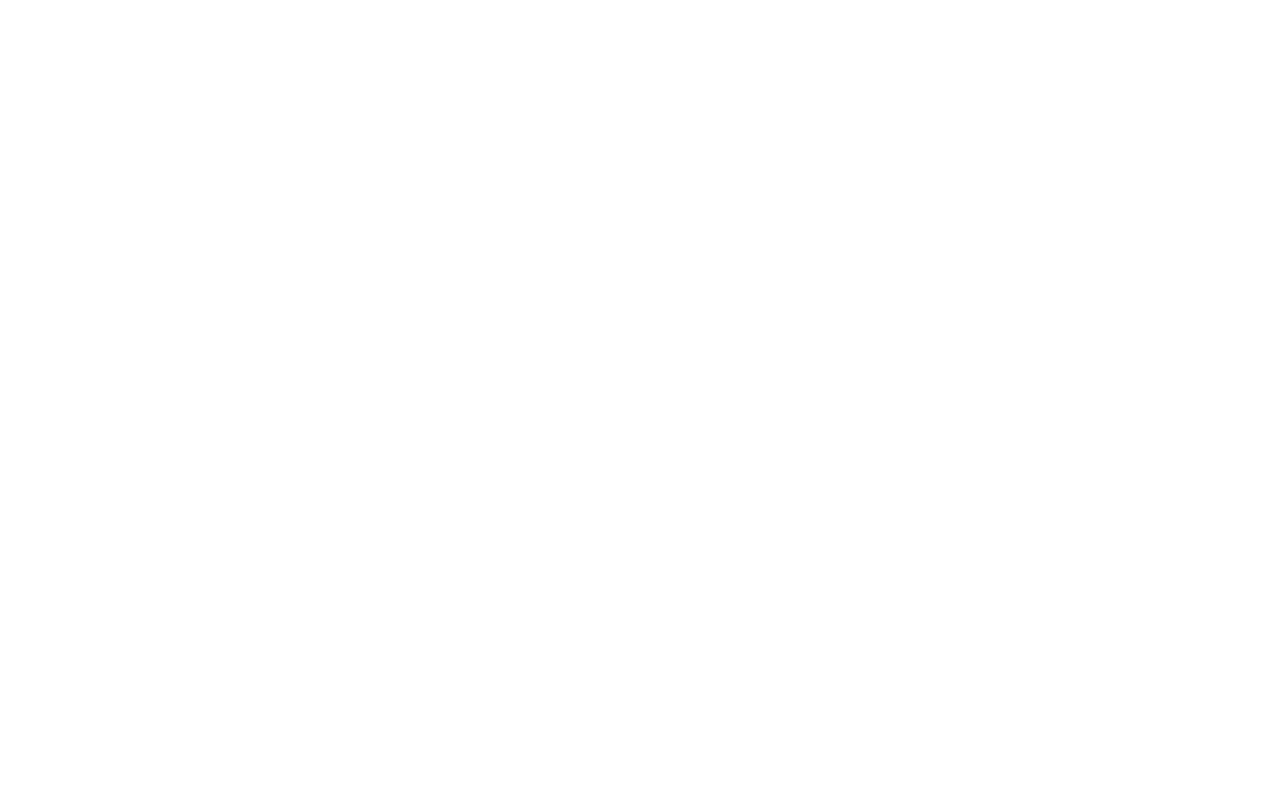
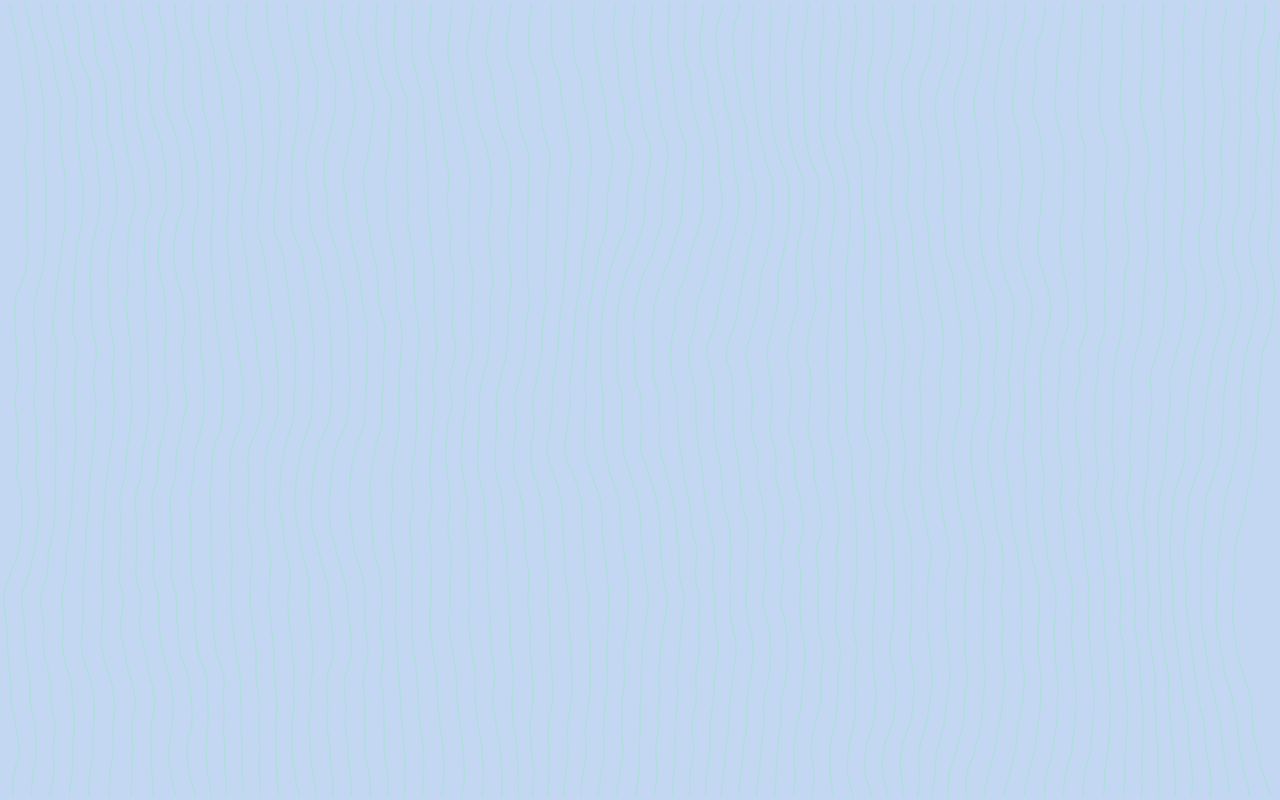
Before and after one commit to TatsutaScott/coding_sol, a Vue app: page /test in a window 1280 px wide. Before the commit this address had no page. Built offline with nearby package versions, Linux system fonts and the light colour scheme.

Commit message:
added test page for simple development

```diff
--- a/src/router/index.js
+++ b/src/router/index.js
@@ -1,12 +1,14 @@
 import { createRouter, createWebHistory } from "vue-router";
 import home_view from "@/view/home_view.vue";
 import project_view from "@/view/project_view.vue";
+import test_view from "@/view/test_view.vue";
 
 const router = createRouter({
   history: createWebHistory(import.meta.env.BASE_URL),
   routes: [
     { path: "/", component: home_view },
     { path: "/wall-drawing/:number", component: project_view },
+    { path: "/test", component: test_view },
   ],
 });
 
--- /dev/null
+++ b/src/view/test_view.vue
@@ -0,0 +1,60 @@
+<template>
+  <main>
+    <div id="container" ref="container"></div>
+  </main>
+</template>
+
+<script setup>
+import { ref, onMounted, onUnmounted } from "vue";
+
+import Canvas from "../../public/utils/Canvas";
+const container = ref();
+let cnv, draw;
+
+onMounted(async () => {
+  //find the number of the current wall drawing from the url
+  const drawing_number = 46; // <--wall drawing to test
+
+  //import drawing function
+  const wall_drawing_module = await import(
+    `/wall_drawings/wall_drawing_${drawing_number}.js`
+  );
+  draw = wall_drawing_module.draw;
+
+  //setup canvas and draw initial drawing
+  const width = window.innerWidth;
+  const height = window.innerHeight;
+
+  cnv = new Canvas(container.value, width, height);
+  draw(cnv);
+
+  //add eventlistener for redrawing
+  window.addEventListener("keydown", handleKeydown);
+});
+
+onUnmounted(() => {
+  window.removeEventListener("keydown", handleKeydown);
+});
+
+function handleKeydown(e) {
+  if (e.code === "Space") {
+    draw(cnv);
+  }
+}
+</script>
+
+<style scoped>
+main {
+  width: 100vw;
+  height: 100vh;
+}
+
+#container {
+  position: absolute;
+  top: 0;
+  left: 0;
+  z-index: -1;
+  width: 100vw;
+  height: 100vh;
+}
+</style>
```
